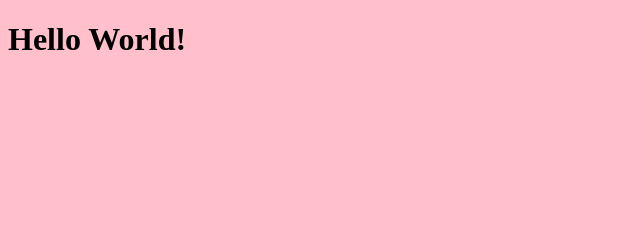
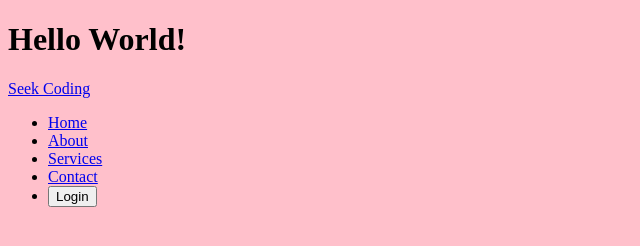
Before and after one commit to chelahcynthia/Project1, a plain HTML site: page index.html in a window 1280 px wide. Shown: the whole page, without its empty margins (0-640 px from the left). Drawn offline with Linux system fonts and the light colour scheme.

Commit message:
Make Changes

```diff
--- a/index.html
+++ b/index.html
@@ -2,9 +2,27 @@
 <html lang="en">
   <head>
     <link rel="stylesheet" href="style.css" />
-    <title>My Website</title>
+    <title>Seek Coding</title>
   </head>
   <body>
     <h1>Hello World!</h1>
   </body>
+  <div class="full-page">
+    <div class="navbar">
+      <div>
+        <a href="index.html">Seek Coding</a>
+      </div>
+      <nav>
+        <ul id="MenuItems">
+            <li><a href="#">Home</a></li>
+            <li><a href="#">About</a></li>
+            <li><a href="#">Services</a></li>
+            <li><a href="#">Contact</a></li>
+            <li><button class="Loginbtn" onclick="document.getElementById('login-form').style.display='block'"style="width:auto;">Login</button></a>
+            </li>
+
+        </ul>
+      </nav>
+    </div>
+  </div>
 </html>
```
